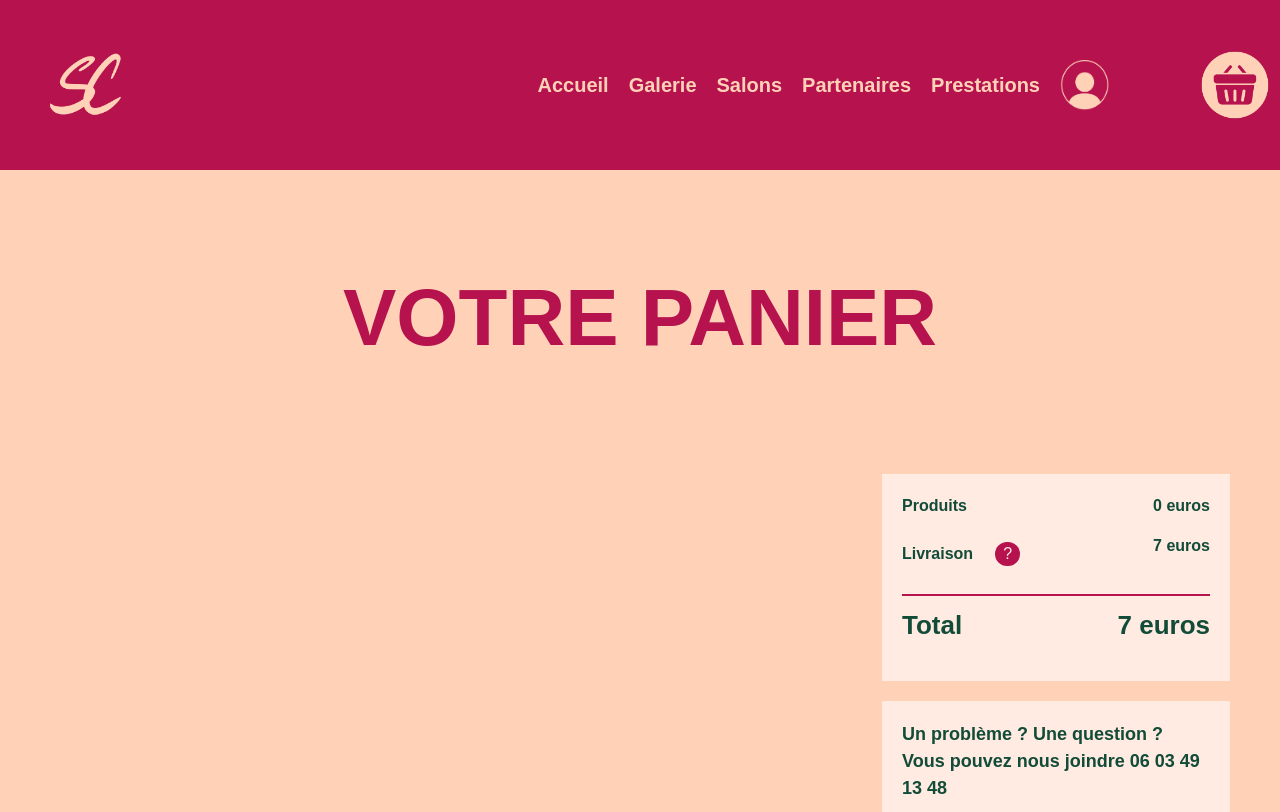
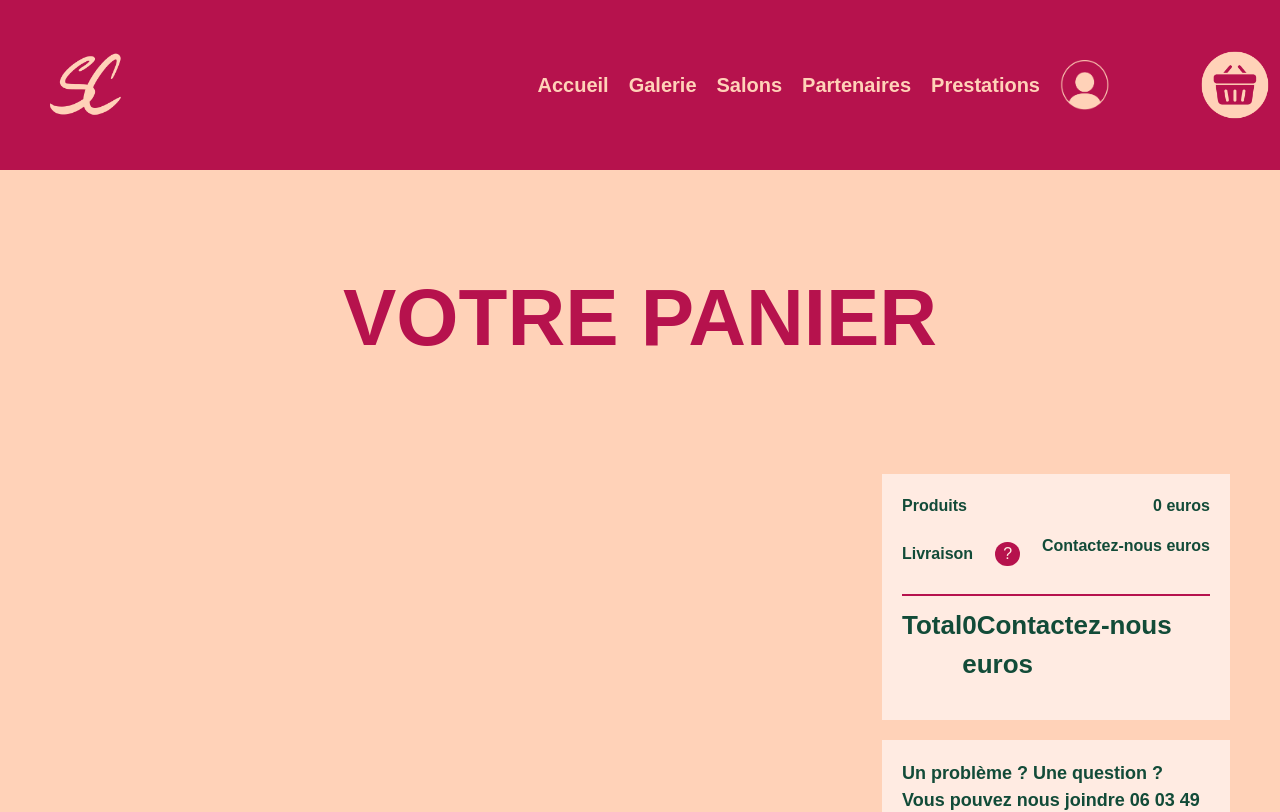
Before and after one commit to MrsBux/app-conso, a React (Vite) app: page /panier in a window 1280 px wide. Shown: the top 812 px of the page. Built offline with nearby package versions, Linux system fonts and the light colour scheme.

Commit message:
panier fdp et commandes

```diff
--- a/src/components/OrderList.jsx
+++ b/src/components/OrderList.jsx
@@ -22,6 +22,8 @@ const OrderList = ({ orders }) => {
           </p>
           <p>Email: {order.email}</p>
           <p>Adresse: {order.adresse}</p>
+          <p> Code Postal {order.codePostal}</p>
+          <p>Ville : {order.ville}</p>
           <p>Total: {order.totalPrice}€</p>
           <p>Type de paiement: {order.paiementType}</p>
           <p>Date : {formatDate(order.Date)}</p>
--- a/src/pages/Panier.jsx
+++ b/src/pages/Panier.jsx
@@ -148,16 +148,28 @@ function Panier() {
   const calculerFraisLivraison = (nombreTotalArticles) => {
     let fraisLivraison = 0;
 
-    if (nombreTotalArticles <= 5) {
-      fraisLivraison = 7; // 1 bouteille à partir de 7 euros
-    } else if (nombreTotalArticles <= 11) {
-      fraisLivraison = 20; // 6 bouteilles à partir de 20 euros
-    } else if (nombreTotalArticles <= 17) {
-      fraisLivraison = 30; // 12 bouteilles à partir de 30 euros
-    } else if (nombreTotalArticles <= 23) {
-      fraisLivraison = 50; // 18 bouteilles à partir de 50 euros
+    if (nombreTotalArticles === 1) {
+      fraisLivraison = 12.5; // 1 bouteille
+    } else if (nombreTotalArticles === 2) {
+      fraisLivraison = 14; // 2 bouteilles
+    } else if (nombreTotalArticles === 3) {
+      fraisLivraison = 16; // 3 bouteilles
+    } else if (nombreTotalArticles >= 4 && nombreTotalArticles <= 6) {
+      fraisLivraison = 21; // 4, 5, 6 bouteilles
+    } else if (nombreTotalArticles === 7) {
+      fraisLivraison = 33.5; // 7 bouteilles
+    } else if (nombreTotalArticles === 8) {
+      fraisLivraison = 35; // 8 bouteilles
+    } else if (nombreTotalArticles === 9) {
+      fraisLivraison = 25; // 9 bouteilles
+    } else if (nombreTotalArticles >= 10 && nombreTotalArticles <= 12) {
+      fraisLivraison = 31; // 10, 11, 12 bouteilles
+    } else if (nombreTotalArticles >= 13 && nombreTotalArticles <= 15) {
+      fraisLivraison = 47; // 13, 14, 15 bouteilles
+    } else if (nombreTotalArticles >= 16 && nombreTotalArticles <= 18) {
+      fraisLivraison = 52; // 16, 17, 18 bouteilles
     } else {
-      fraisLivraison = "Contactez-nous"; // Plus de 18 bouteilles, contactez-nous
+      fraisLivraison = "Contactez-nous"; // Plus de 18 bouteilles
     }
 
     return fraisLivraison;
@@ -300,13 +312,22 @@ function Panier() {
                           </p>
                           <ul>
                             {" "}
-                            Tarifs :<li>
+                            Tarifs :<li> 1 bouteille : 12.50euros</li>{" "}
+                            <li>2 bouteilles : 14 euros</li>{" "}
+                            <li>3 bouteilles : 16 euros</li>{" "}
+                            <li>4, 5, 6 bouteilles : 21 euros</li>{" "}
+                            <li>
                               {" "}
-                              1 bouteille : à partir de 7 euros.
-                            </li>{" "}
-                            <li>6 bouteilles : à partir de 20 euros.</li>{" "}
-                            <li>12 bouteilles : à partir de 30 euros.</li>{" "}
-                            <li> 18 bouteilles : à partir de 50 euros.</li>
+                              Les tarifs par 7 ou 8 bouteilles sont plus élévés
+                              du fait des modalités d'envoi proposées par la
+                              poste.
+                            </li>
+                            <li> 7 bouteilles : 33.50 euros (6 + 1)</li>
+                            <li> 8 bouteilles : 35 euros (6+2)</li>
+                            <li>9 bouteilles : 25 euros</li>{" "}
+                            <li>10, 11, 12 bouteilles : 31 euros</li>{" "}
+                            <li> 13, 14, 15 bouteilles 47 euros</li>
+                            <li> 16, 17, 18 bouteilles : 52 euros</li>
                             <li>
                               {" "}
                               Pour plus de 18 bouteilles, contactez nous !
@@ -510,13 +531,27 @@ function Panier() {
                         </p>
                         <ul>
                           {" "}
-                          Tarifs :<li>
+                          Tarifs :<li> 1 bouteille : 12.50euros</li>{" "}
+                          <li>2 bouteilles : 14 euros</li>{" "}
+                          <li>3 bouteilles : 16 euros</li>{" "}
+                          <li>4, 5, 6 bouteilles : 21 euros</li>{" "}
+                          <li>
                             {" "}
-                            1 bouteille : à partir de 7 euros.
-                          </li>{" "}
-                          <li>6 bouteilles : à partir de 20 euros.</li>{" "}
-                          <li>12 bouteilles : à partir de 30 euros.</li>{" "}
-                          <li> 18 bouteilles : à partir de 50 euros.</li>
+                            Les tarifs par 7 ou 8 bouteilles sont plus élévés du
+                            fait des modalités d'envoi proposées par la poste.
+                          </li>
+                          <li> 7 bouteilles : 33.50 euros (6 + 1)</li>
+                          <li> 8 bouteilles : 35 euros (6+2)</li>
+                          <li>9 bouteilles : 25 euros</li>{" "}
+                          <li>10, 11, 12 bouteilles : 31 euros</li>{" "}
+                          <li> 13, 14, 15 bouteilles 47 euros</li>
+                          <li> 16, 17, 18 bouteilles : 52 euros</li>
+                          <li>
+                            {" "}
+                            Pour plus de 18 bouteilles n'hésitez pas à nous
+                            contacter pour discuter des possibilités d'envoi par
+                            transporteur pour réduire les coûts.
+                          </li>
                         </ul>
                         <p className="modalt__txt__p">
                           {" "}
```
